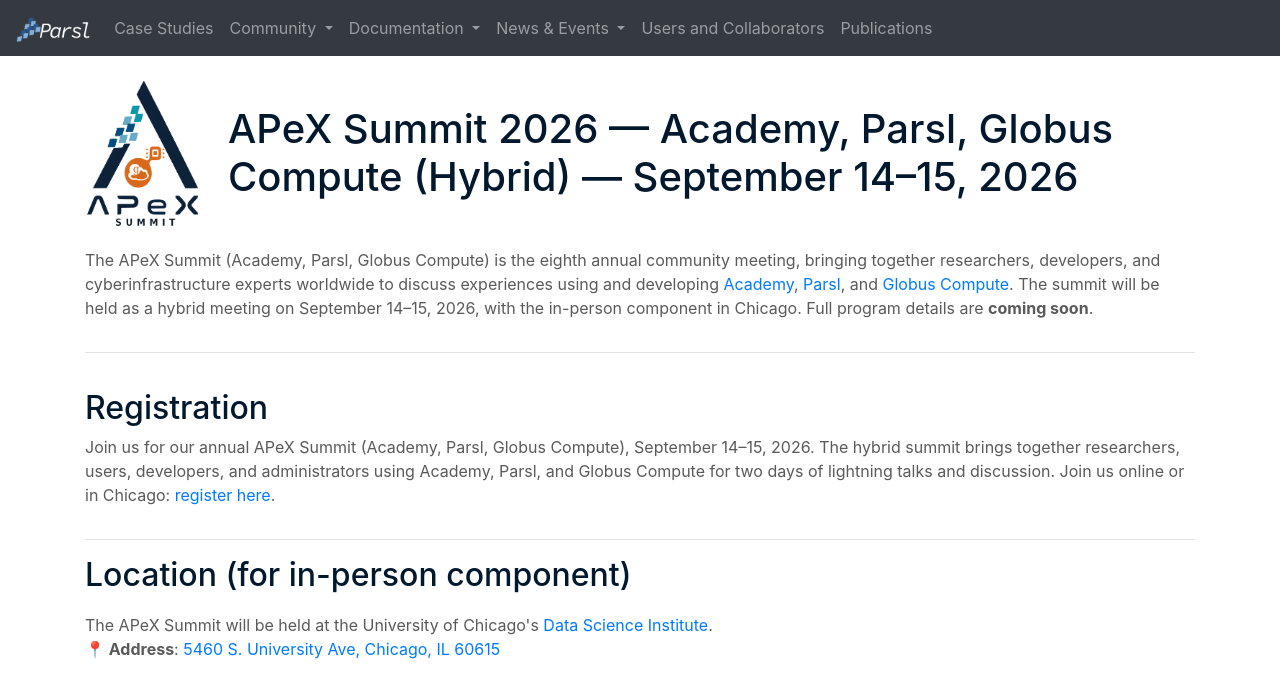
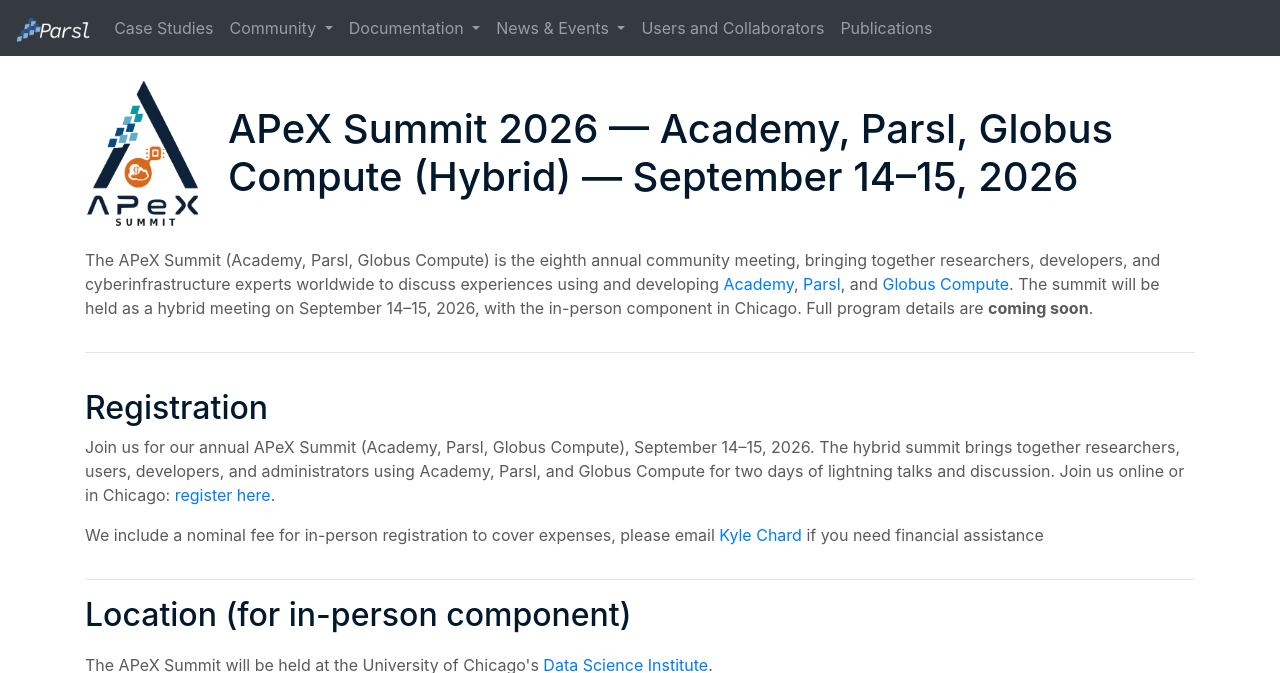
Before and after one commit to Parsl/parsl.github.io, a Jekyll site: the page built from parslfest/apex2026.html, in a window 1280 px wide and 900 px high, cut to the strip 0-673 px from the top of the window. Built offline with Jekyll 4.4.1, drawn with Linux system fonts in a browser that asks for light colours.

Commit message:
Update apex2026.html

```diff
--- a/parslfest/apex2026.html
+++ b/parslfest/apex2026.html
@@ -46,8 +46,11 @@
         travel-support contact, registration deadline.
       -->
       <p>
-      Join us for our annual APeX Summit (Academy, Parsl, Globus Compute), September 14&ndash;15, 2026. The hybrid summit brings together researchers, users, developers, and administrators using Academy, Parsl, and Globus Compute for two days of lightning talks and discussion. Join us online or in Chicago: <a href="https://ti.to/nf-projects/parslfest2026" target="_blank">register here</a>.
+      Join us for our annual APeX Summit (Academy, Parsl, Globus Compute), September 14&ndash;15, 2026. The hybrid summit brings together researchers, users, developers, and administrators using Academy, Parsl, and Globus Compute for two days of lightning talks and discussion.
+		  Join us online or in Chicago: <a href="https://ti.to/nf-projects/parslfest2026" target="_blank">register here</a>.
       </p>
+	  <p>We include a nominal fee for in-person registration to cover expenses, please email <a href="mailto:chard@uchicago.edu">Kyle Chard</a> if you need financial assistance
+</p>
     </div>
    </div>
 
```
